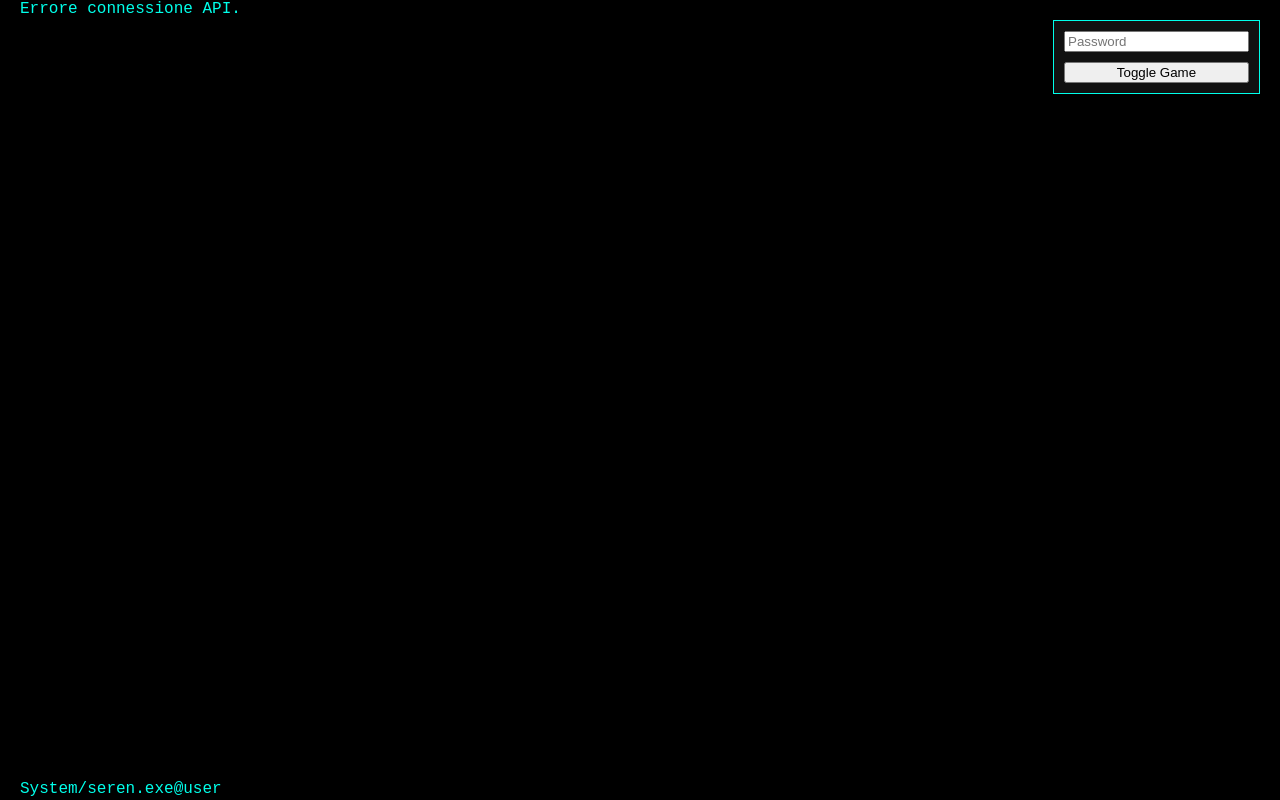
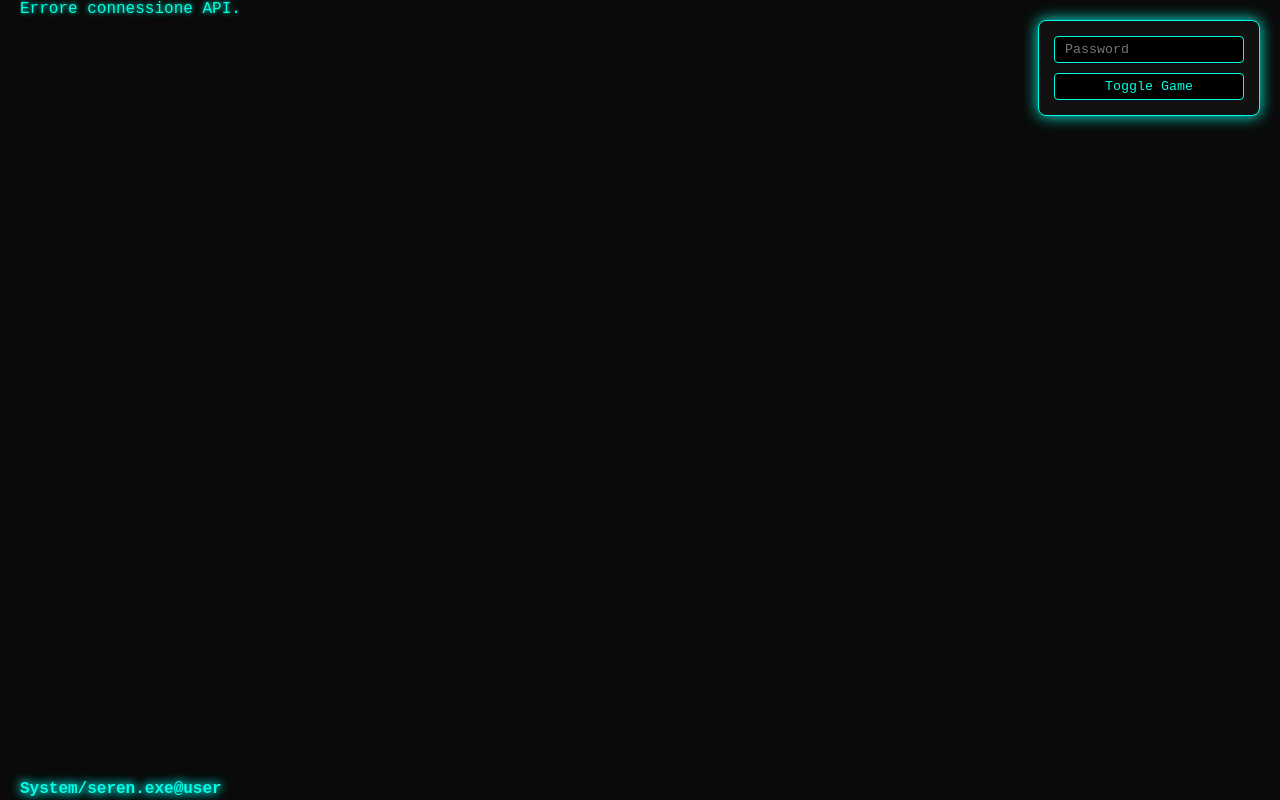
Before and after one commit to serenentityexe/seren-exe, a website: page index.html in a window 1280 px wide. Drawn offline with Linux system fonts and the light colour scheme; no server answers.

Commit message:
Update style.css

```diff
--- a/style.css
+++ b/style.css
@@ -1,9 +1,8 @@
-/* Terminal fullscreen */
 body, html {
     margin: 0;
     padding: 0;
-    background-color: #000;
-    color: #00ffea;
+    background-color: #0a0a0a;
+    color: #00ffe0;
     font-family: 'Courier New', monospace;
     height: 100%;
     overflow: hidden;
@@ -15,6 +14,7 @@ body, html {
     display: flex;
     flex-direction: column;
     justify-content: flex-end;
+    text-shadow: 0 0 5px #00ffe0;
 }
 
 #terminal-output {
@@ -31,13 +31,15 @@ body, html {
 
 .prompt-symbol {
     margin-right: 10px;
+    font-weight: bold;
+    color: #00ffea;
+    text-shadow: 0 0 8px #00ffea, 0 0 12px #00ffea;
 }
 
-/* Input */
 #terminal-input {
     background: transparent;
     border: none;
-    color: #00ffea;
+    color: #00ffe0;
     font-family: 'Courier New', monospace;
     font-size: 18px;
     outline: none;
@@ -54,23 +56,17 @@ body, html {
     position: absolute;
     left: 0;
 }
-.glitch::before {
-    animation: glitchTop 1s infinite;
-    clip: rect(0, 900px, 0, 0);
-}
-.glitch::after {
-    animation: glitchBottom 1s infinite;
-    clip: rect(0, 900px, 0, 0);
-}
+.glitch::before { animation: glitchTop 1s infinite; clip: rect(0,900px,0,0);}
+.glitch::after { animation: glitchBottom 1s infinite; clip: rect(0,900px,0,0);}
 
 @keyframes glitchTop {
-    0% { transform: translate(0); clip: rect(0,900px,0,0);}
-    50% { transform: translate(-2px, -2px);}
+    0% { transform: translate(0); }
+    50% { transform: translate(-2px,-2px);}
     100% { transform: translate(0);}
 }
 @keyframes glitchBottom {
     0% { transform: translate(0);}
-    50% { transform: translate(2px, 2px);}
+    50% { transform: translate(2px,2px);}
     100% { transform: translate(0);}
 }
 
@@ -81,9 +77,21 @@ body, html {
     right: 20px;
     background: #111;
     border: 1px solid #00ffea;
-    padding: 10px;
+    padding: 15px;
     display: flex;
     flex-direction: column;
     gap: 10px;
+    box-shadow: 0 0 15px #00ffe0;
+    border-radius: 8px;
+}
+#admin-panel input, #admin-panel button {
+    padding: 5px 10px;
+    border: 1px solid #00ffe0;
+    background: #000;
+    color: #00ffe0;
+    outline: none;
+    font-family: 'Courier New', monospace;
+    border-radius: 4px;
+    cursor: pointer;
 }
 .hidden { display: none; }
```
